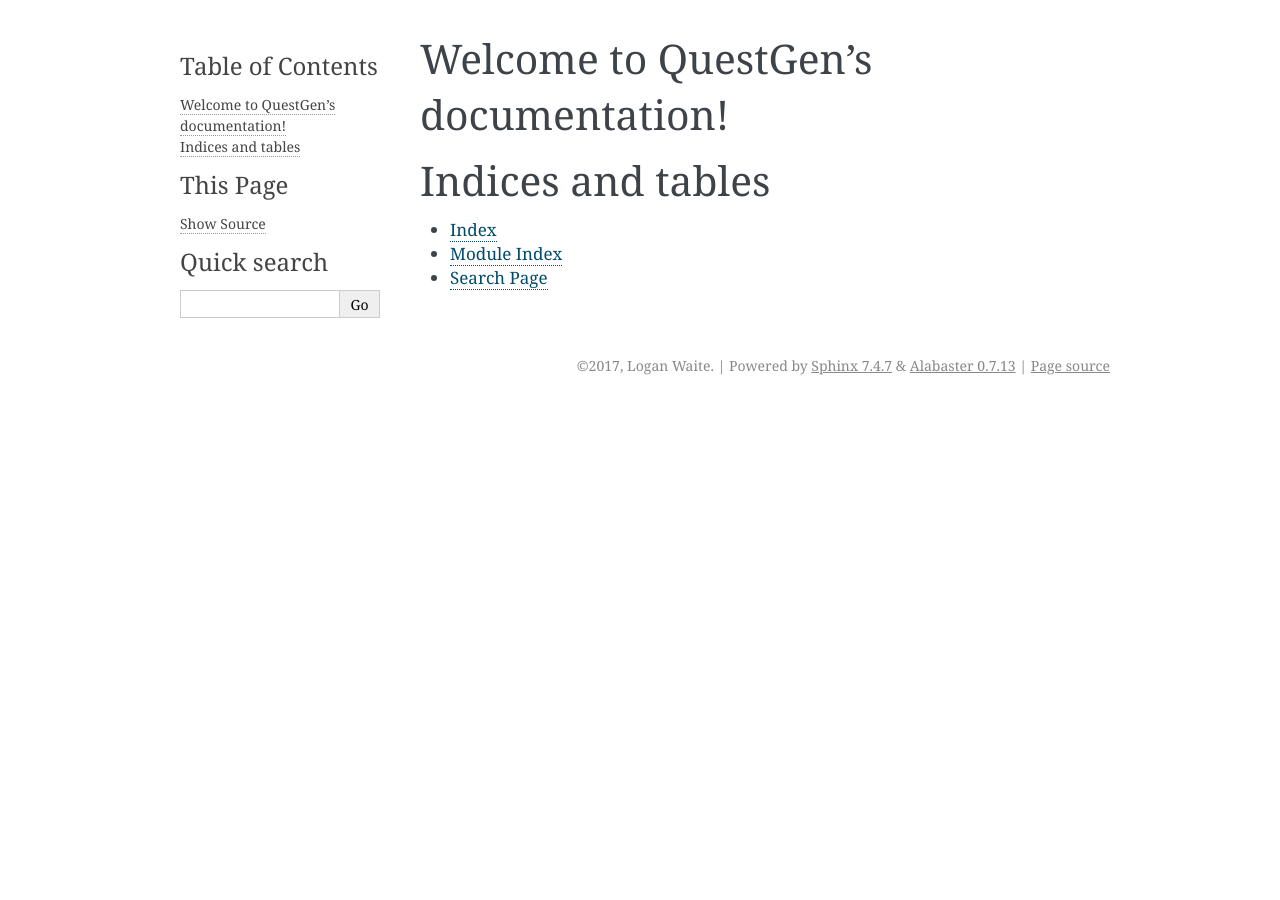
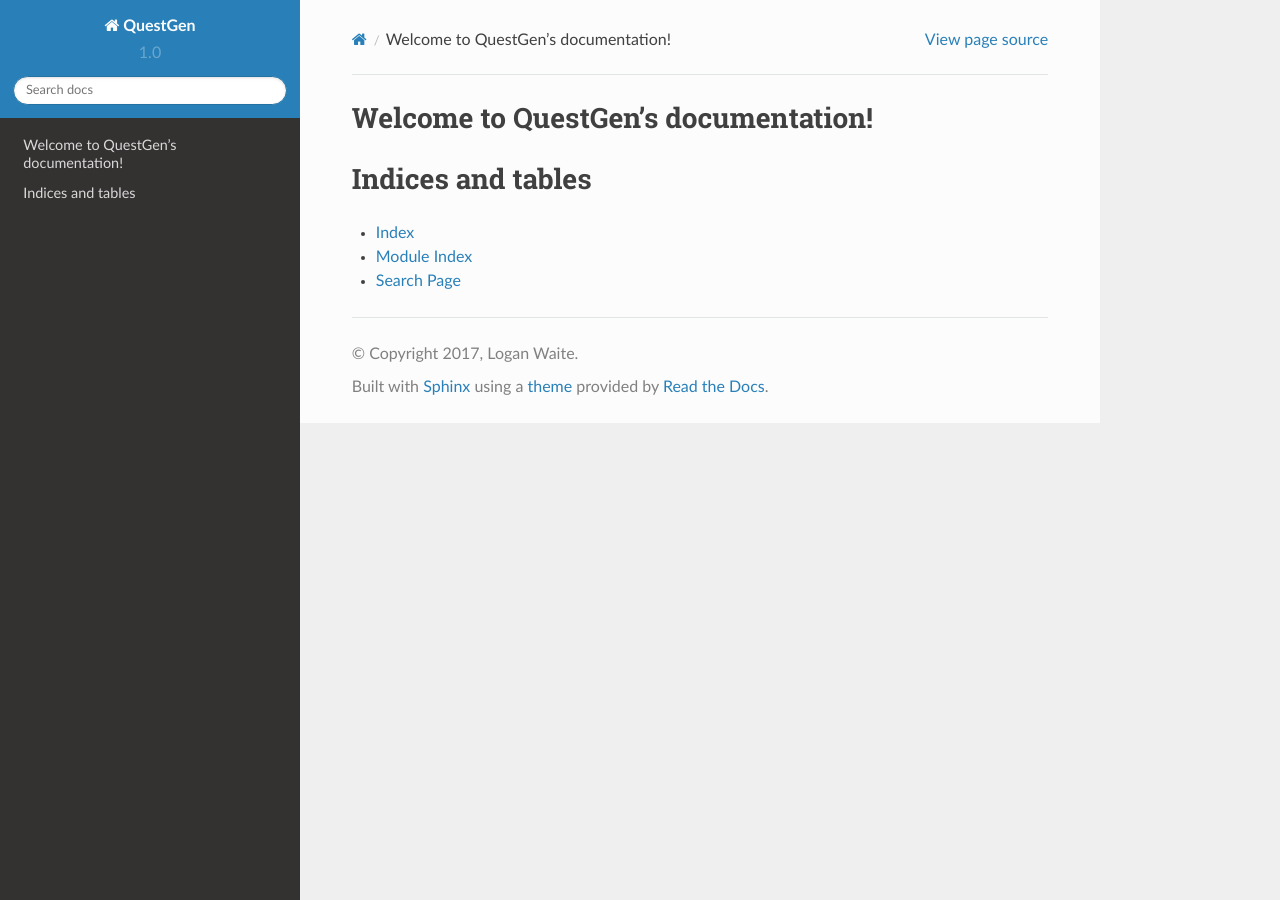
Before and after one commit to logan-waite/questgen, a Sphinx documentation site: the page built from docs/index.rst, in a window 1280 px wide. Built offline with Sphinx 7.4.7 and the Read the Docs theme 2.0.0, drawn with Linux system fonts in a browser that asks for light colours.

Commit message:
Theme attempt

```diff
--- a/docs/conf.py
+++ b/docs/conf.py
@@ -91,8 +91,11 @@ todo_include_todos = True
 # The theme to use for HTML and HTML Help pages.  See the documentation for
 # a list of builtin themes.
 #
-html_theme = 'alabaster'
+import sphinx_rtd_theme
 
+html_theme = 'sphinx_rtd_theme'
+
+html_theme_path = [sphinx_rtd_theme.get_html_path()]
 # Theme options are theme-specific and customize the look and feel of a theme
 # further.  For a list of options available for each theme, see the
 # documentation.
```
